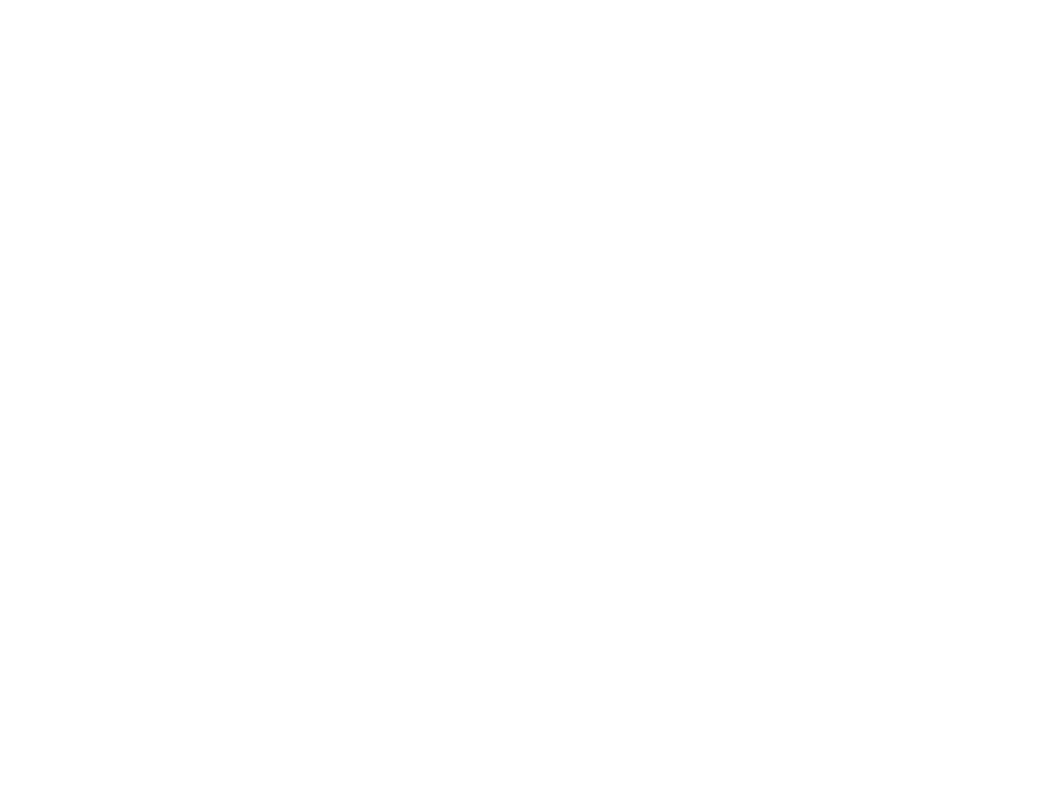
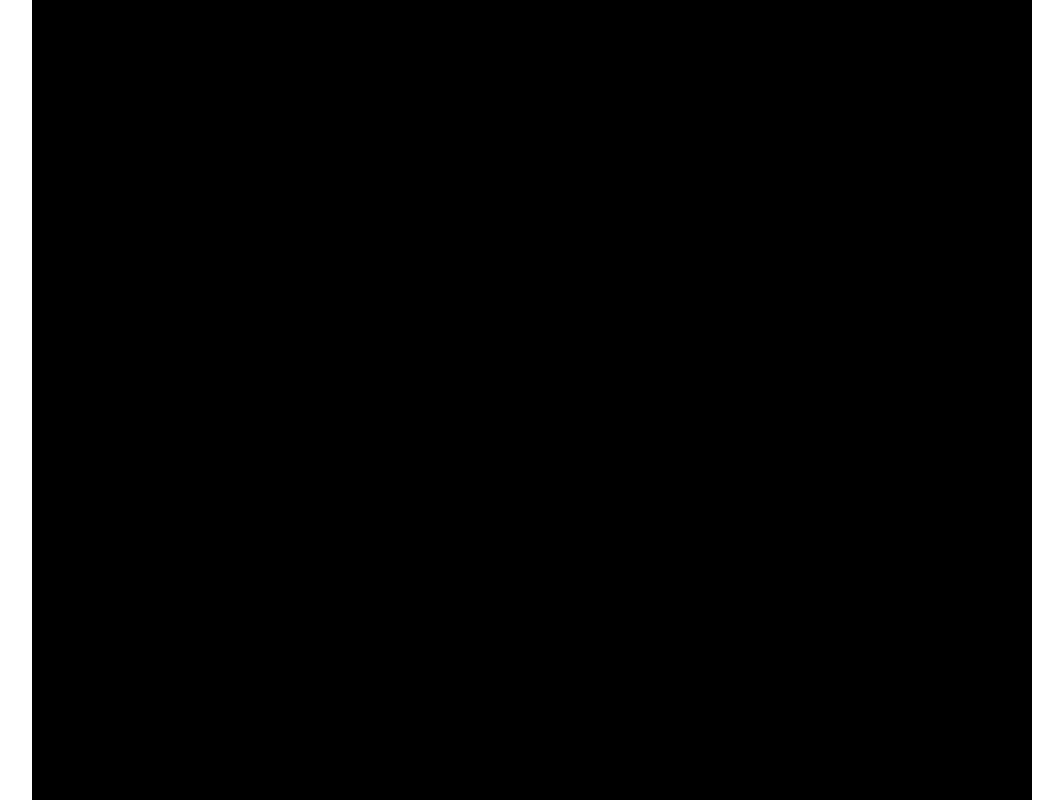
Before and after one commit to jgpentz/idol_idle, a plain HTML site: page index.html in a window 1280 px wide. Shown: the whole page, without its empty margins (108-1171 px from the left). Drawn offline with Linux system fonts and the light colour scheme.

Commit message:
added js

```diff
--- a/index.html
+++ b/index.html
@@ -4,9 +4,15 @@
     <meta charset="UTF-8">
     <meta name="viewport" content="width=device-width, initial-scale=1.0">
     <meta http-equiv="X-UA-Compatible" content="ie=edge">
-    <title>Document</title>
+    <title>Idol Idle</title>
+    <script src="js/phaser.min.js"></script>
+    <style>
+        * { padding: 0; margin: 0; }
+    	canvas {display: block; margin: 0 auto; }
+    </style>
 </head>
 <body>
 
+    <script src="js/game.js"></script>
 </body>
 </html>
--- a/js/game.js
+++ b/js/game.js
@@ -0,0 +1,24 @@
+var config = {
+    type: Phaser.AUTO,
+    width: 1000,
+    height:800,
+    scene: {
+        preload: preload,
+        create: create,
+        update: update
+    }
+};
+
+var game = new Phaser.Game(config);
+
+function preload ()
+{
+}
+
+function create ()
+{
+}
+
+function update ()
+{
+}
```
